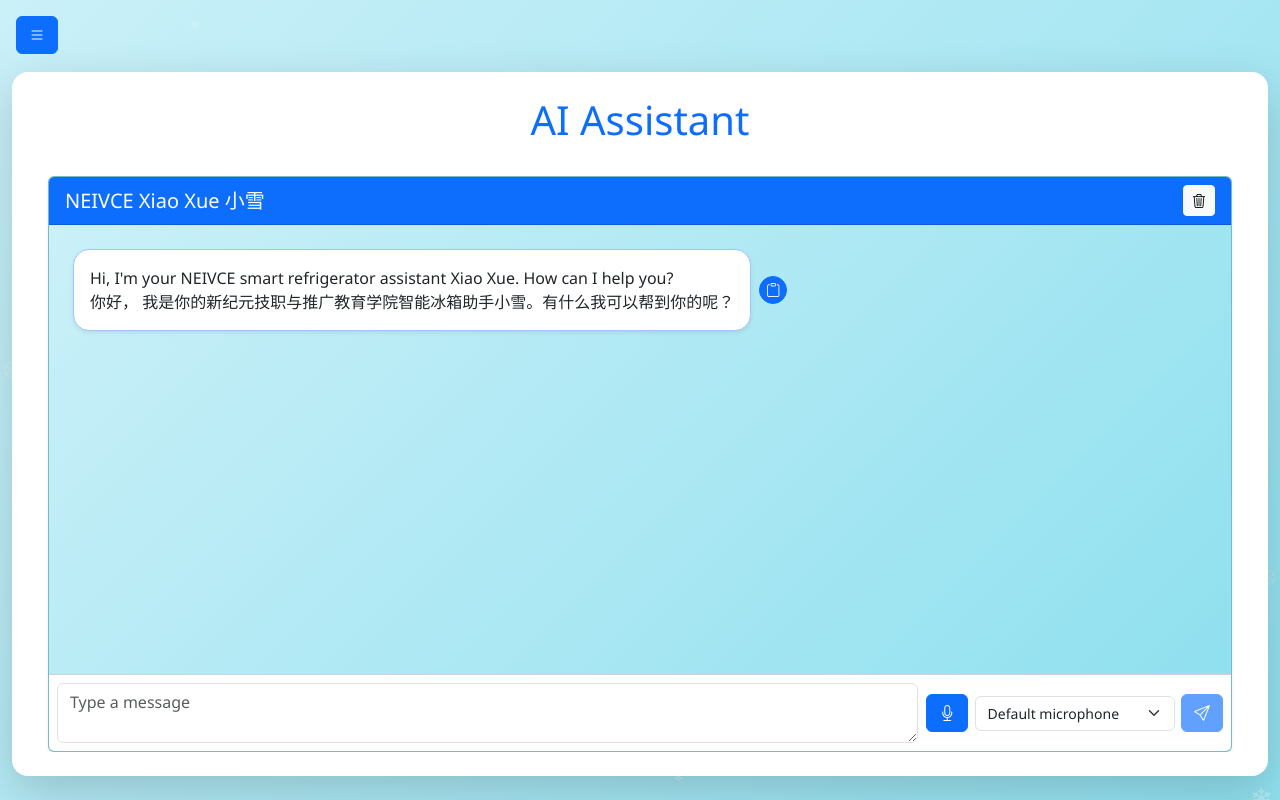
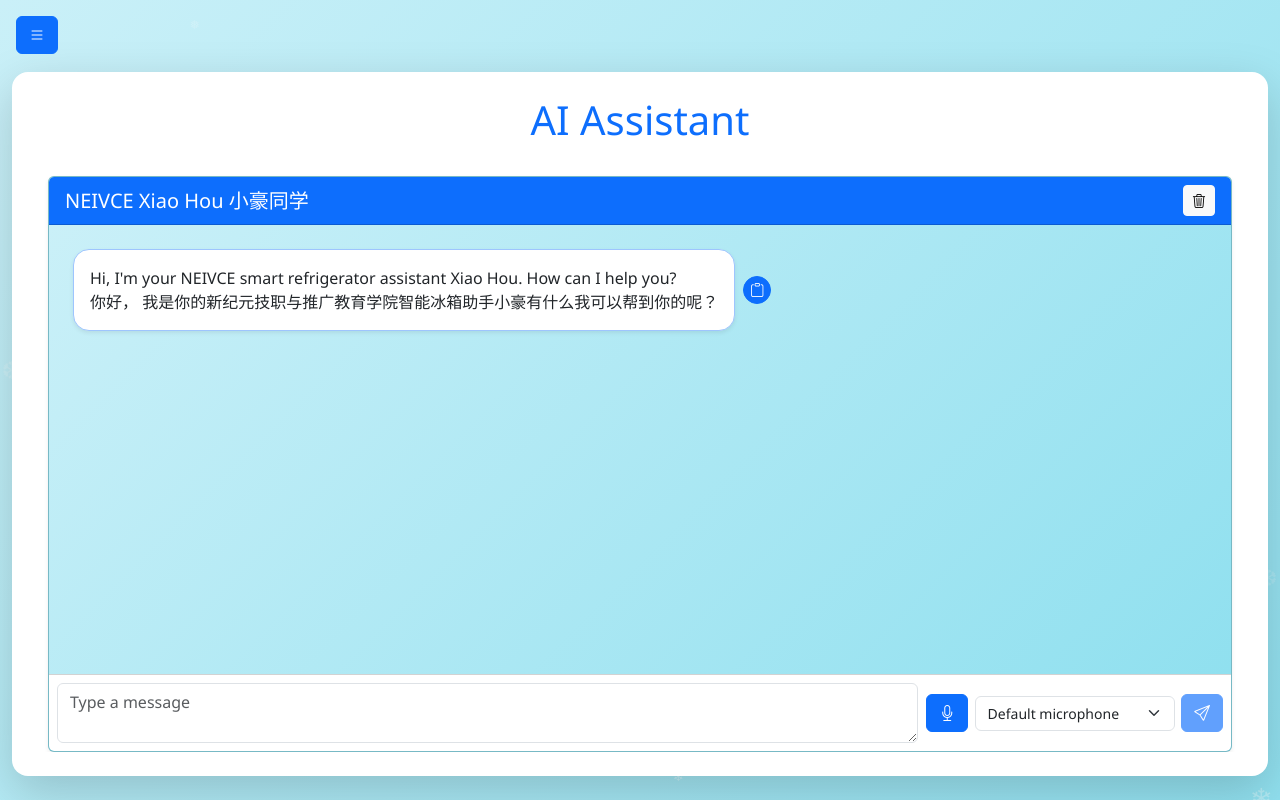
Before and after one commit to LewWinHow/smart_refrigerator_v2, a Django app: page /ai_assistant/get_chat/ in a window 1280 px wide. Run offline with Django 5.2, Linux system fonts and the light colour scheme; the visitor is signed in with stand-in values (Sample User, id 1); data comes from the database, SQL or seed files in the repository; data that the repository does not hold is empty; some libraries are stand-ins or nearby versions.

Commit message:
Upload code

```diff
--- a/ai_assistant/views.py
+++ b/ai_assistant/views.py
@@ -17,8 +17,8 @@ class GetChat(LoginRequiredMixin, APIView):
         is_superuser = user.is_superuser
         if Chat.objects.filter(user=user).exists() is False:
             message = Chat.objects.create(
-                message="Hi, I'm your NEIVCE smart refrigerator assistant Xiao Xue. How can I help you?\n"
-                        "你好， 我是你的新纪元技职与推广教育学院智能冰箱助手小雪。有什么我可以帮到你的呢？", user=user, sender=2)
+                message="Hi, I'm your NEIVCE smart refrigerator assistant Xiao Hou. How can I help you?\n"
+                        "你好， 我是你的新纪元技职与推广教育学院智能冰箱助手小豪有什么我可以帮到你的呢？", user=user, sender=2)
             message.save()
 
         chat_list = Chat.objects.filter(user=user).all()
@@ -152,7 +152,7 @@ class ReceiveAudioAndResponse(APIView):
         text = audio_to_text(audio)
 
         print(text)
-        if not '小雪' in text:
+        if not '小豪同学' in text and not '小豪同學' in text:
             data = {
                 'reply':None
             }
--- a/monitoring/views.py
+++ b/monitoring/views.py
@@ -5,6 +5,7 @@ from django.http import JsonResponse
 from django.shortcuts import render, redirect
 from django.views import View
 
+import user
 from item.models import Item
 from monitoring.models import MonitoringDisplay, MonitoringRecord
 from temperature_and_humidity.models import TemperatureAndHumidityRecord
@@ -52,6 +53,7 @@ class UpdateMonitoringDisplayAndItem(LoginRequiredMixin, View):
         data = {
             'monitoring_display': monitoring_display.image.url if monitoring_display else None,
             'user': request.user.username,
+            'is_superuser': request.user.is_superuser,
             'item_list': [
                 {
                     'id': item.id,
--- a/real_time_voice_interaction.py
+++ b/real_time_voice_interaction.py
@@ -16,9 +16,8 @@ SILENCE_THRESHOLD = 0.015     # 🔴 关键：控制是否“算说话”
 SILENCE_TIMEOUT = 1.2         # 连续静音多久算说完
 MIN_VOICE_DURATION = 0.8      # 太短不算
 TMP_WAV = "input.wav"
-API_URL = "http://127.0.0.1:8000/receive_audio_and_response/"
+API_URL = "http://127.0.0.1:8000/ai_assistant/receive_audio_and_response/"
 MIC_INDEX = 1                 # 你的麦克风索引
-WAKE_WORD = "小雪"
 
 # ================== Edge TTS ==================
 async def speak(text):
--- a/templates/ai_assistant/chat.html
+++ b/templates/ai_assistant/chat.html
@@ -121,7 +121,7 @@
 
         <div class="card shadow-sm card-light-blue-bg mb-0 flex-grow-1 d-flex flex-column overflow-hidden">
             <div class="card-header bg-primary text-white d-flex justify-content-between align-items-center flex-shrink-0">
-                <h5 class="mb-0">NEIVCE Xiao Xue 小雪</h5>
+                <h5 class="mb-0">NEIVCE Xiao Hou 小豪同学</h5>
                 <a href="{% url 'ai_assistant:clear_chat' %}" class="btn btn-light btn-sm" title="Clear chat"
                    onclick="return confirm('Are you sure you want to clear chat?')">
                     <i class="bi bi-trash3"></i>
```
Also changed, not shown: templates/monitoring/monitoring.html (+4 -4 lines), utils/llm.py (+6 -6 lines), 3 other files.
